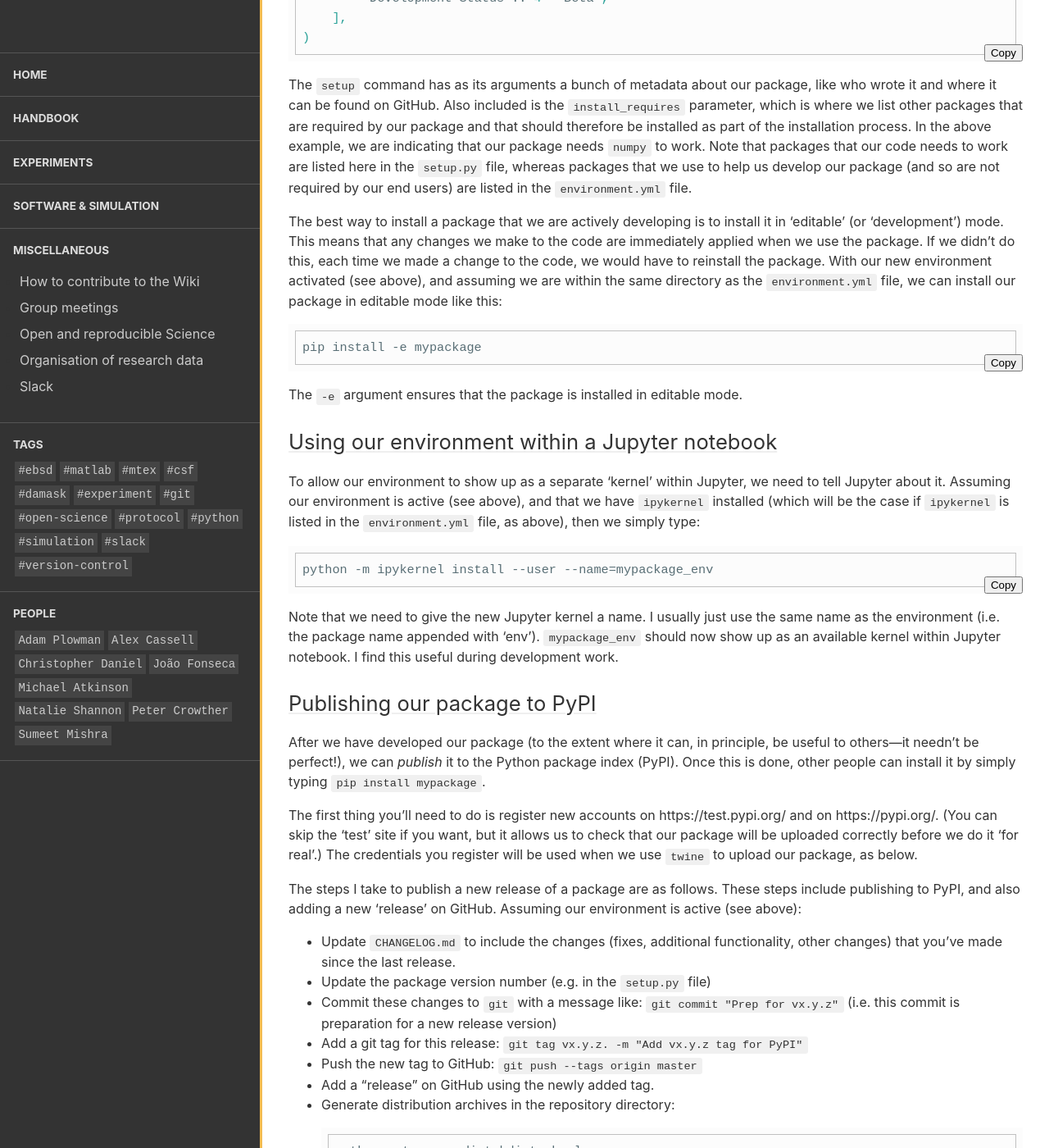
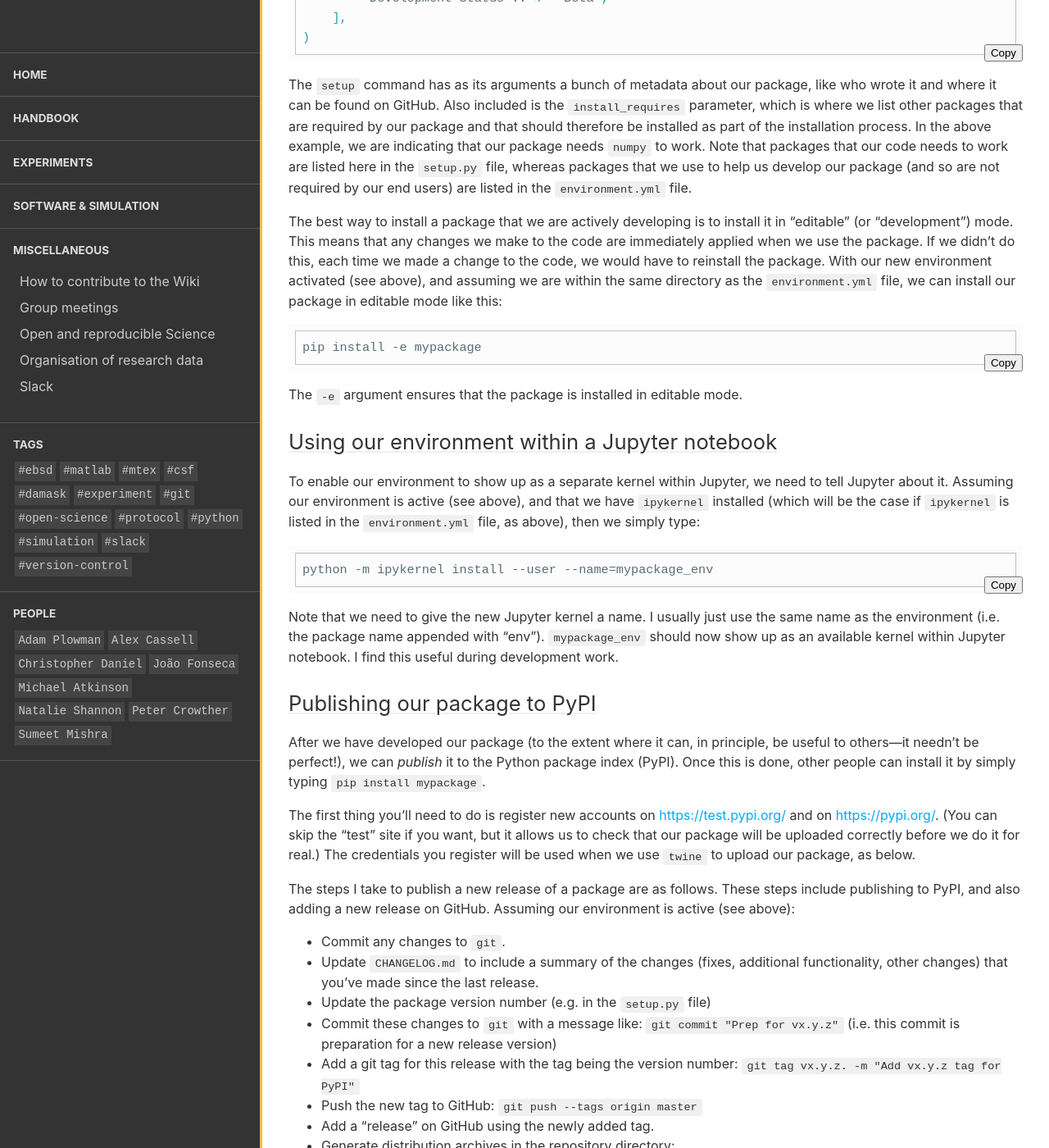
Before and after one commit to LightForm-group/wiki, a Jekyll site: the page built from collections/_software_and_simulation/developing_python_packages.md, in a window 1280 px wide and 1400 px high, scrolled down 3088 px. Shown: the whole window at 82% size. Built offline with Jekyll 4.4.1, drawn with Linux system fonts in a browser that asks for light colours; some of the changed text lies outside the part shown.

Commit message:
Formatting

````diff
--- a/collections/_software_and_simulation/developing_python_packages.md
+++ b/collections/_software_and_simulation/developing_python_packages.md
@@ -56,7 +56,7 @@ dependencies:
 
 ```
 
-In the above, we first specify a name for the environment; I usually just name it as the package name, appended with 'env'. Additionally, we specify the allowed Python versions (here, greater than or equal to Python 3.6), along with a bunch of other Python packages. `pylint`, `rope` and `autopep8` are packages that I use when I'm developing a package, but are not necessary for our end users (they help with things like code formatting and checking for syntax errors). Likewise, the `twine` package is used to help us upload our package to the Python package index (PyPI), which is what enables other users to install our package. The `ipykernel` package will allow us to use the environment within a Jupyter notebook.
+In the above, we first specify a name for the environment; I usually just name it as the package name, appended with "env". Additionally, we specify the allowed Python versions (here, greater than or equal to Python 3.6), along with a bunch of other Python packages. `pylint`, `rope` and `autopep8` are packages that I use when I'm developing a package, but are not necessary for our end users (they help with things like code formatting and checking for syntax errors). Likewise, the `twine` package is used to help us upload our package to the Python package index (PyPI), which is what enables other users to install our package. The `ipykernel` package will allow us to use the environment within a Jupyter notebook.
 
 To create the environment, navigate to the same directory as the `environment.yml` file and type:
 
@@ -72,7 +72,7 @@ conda activate mypackage_env
 
 At this point, the only Python packages that we'll be able to use are those listed in the `environment.yml` file. (We can stop using the environment by deactivating it: `conda deactivate`.)
 
-## Installing our package in 'editable' mode
+## Installing our package in "editable" mode
 
 We now have a virtual environment in which to begin our development work. Next, we need to install our package within this environment, so we can start testing and using it. We'll use `pip` to install our package. You may be familiar with using `pip` to install packages that other people have published (indeed, we will make sure our package is available to our users via `pip`). However, we can also use `pip` to install local Python packages, which is what we need to do here. The `pip install` command essentially runs through the code in our `setup.py` script. An example `setup.py` file looks like this:
 
@@ -101,7 +101,7 @@ setup(
 
 The `setup` command has as its arguments a bunch of metadata about our package, like who wrote it and where it can be found on GitHub. Also included is the `install_requires` parameter, which is where we list other packages that are required by our package and that should therefore be installed as part of the installation process. In the above example, we are indicating that our package needs `numpy` to work. Note that packages that our code needs to work are listed here in the `setup.py` file, whereas packages that we use to help us develop our package (and so are not required by our end users) are listed in the `environment.yml` file.
 
-The best way to install a package that we are actively developing is to install it in 'editable' (or 'development') mode. This means that any changes we make to the code are immediately applied when we use the package. If we didn't do this, each time we made a change to the code, we would have to reinstall the package. With our new environment activated (see above), and assuming we are within the same directory as the `environment.yml` file, we can install our package in editable mode like this:
+The best way to install a package that we are actively developing is to install it in "editable" (or "development") mode. This means that any changes we make to the code are immediately applied when we use the package. If we didn't do this, each time we made a change to the code, we would have to reinstall the package. With our new environment activated (see above), and assuming we are within the same directory as the `environment.yml` file, we can install our package in editable mode like this:
 
 ```
 pip install -e mypackage
@@ -111,26 +111,27 @@ The `-e` argument ensures that the package is installed in editable mode.
 
 ## Using our environment within a Jupyter notebook
 
-To allow our environment to show up as a separate 'kernel' within Jupyter, we need to tell Jupyter about it. Assuming our environment is active (see above), and that we have `ipykernel` installed (which will be the case if `ipykernel` is listed in the `environment.yml` file, as above), then we simply type:
+To enable our environment to show up as a separate kernel within Jupyter, we need to tell Jupyter about it. Assuming our environment is active (see above), and that we have `ipykernel` installed (which will be the case if `ipykernel` is listed in the `environment.yml` file, as above), then we simply type:
 
 ```
 python -m ipykernel install --user --name=mypackage_env
 ```
 
-Note that we need to give the new Jupyter kernel a name. I usually just use the same name as the environment (i.e. the package name appended with 'env'). `mypackage_env` should now show up as an available kernel within Jupyter notebook. I find this useful during development work.
+Note that we need to give the new Jupyter kernel a name. I usually just use the same name as the environment (i.e. the package name appended with "env"). `mypackage_env` should now show up as an available kernel within Jupyter notebook. I find this useful during development work.
 
 ## Publishing our package to PyPI
 
 After we have developed our package (to the extent where it can, in principle, be useful to others---it needn't be perfect!), we can *publish* it to the Python package index (PyPI). Once this is done, other people can install it by simply typing `pip install mypackage`.
 
-The first thing you'll need to do is register new accounts on https://test.pypi.org/ and on https://pypi.org/. (You can skip the 'test' site if you want, but it allows us to check that our package will be uploaded correctly before we do it 'for real'.) The credentials you register will be used when we use `twine` to upload our package, as below.
+The first thing you'll need to do is register new accounts on [https://test.pypi.org/](https://test.pypi.org/) and on [https://pypi.org/](https://pypi.org/). (You can skip the "test" site if you want, but it allows us to check that our package will be uploaded correctly before we do it for real.) The credentials you register will be used when we use `twine` to upload our package, as below.
 
-The steps I take to publish a new release of a package are as follows. These steps include publishing to PyPI, and also adding a new 'release' on GitHub. Assuming our environment is active (see above):
+The steps I take to publish a new release of a package are as follows. These steps include publishing to PyPI, and also adding a new release on GitHub. Assuming our environment is active (see above):
 
-- Update `CHANGELOG.md` to include the changes (fixes, additional functionality, other changes) that you've made since the last release.
+- Commit any changes to `git`.
+- Update `CHANGELOG.md` to include a summary of the changes (fixes, additional functionality, other changes) that you've made since the last release.
 - Update the package version number (e.g. in the `setup.py` file)
 - Commit these changes to `git` with a message like: `git commit "Prep for vx.y.z"` (i.e. this commit is preparation for a new release version)
-- Add a git tag for this release: `git tag vx.y.z. -m "Add vx.y.z tag for PyPI"`
+- Add a git tag for this release with the tag being the version number: `git tag vx.y.z. -m "Add vx.y.z tag for PyPI"`
 - Push the new tag to GitHub: `git push --tags origin master`
 - Add a "release" on GitHub using the newly added tag.
 - Generate distribution archives in the repository directory:
````
